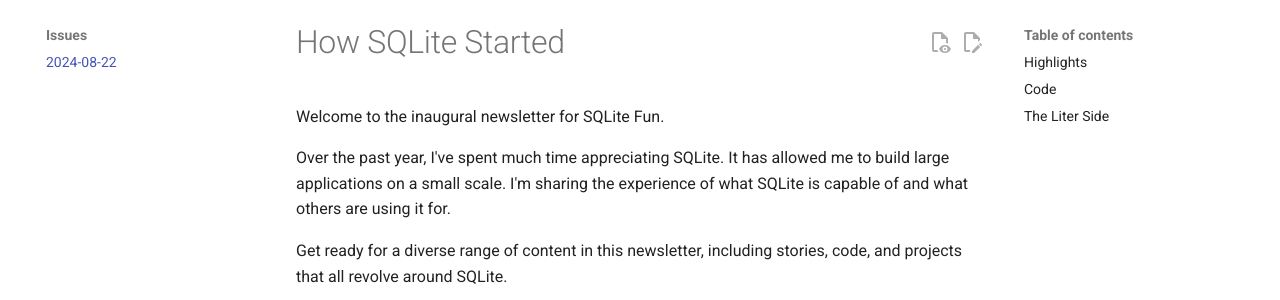
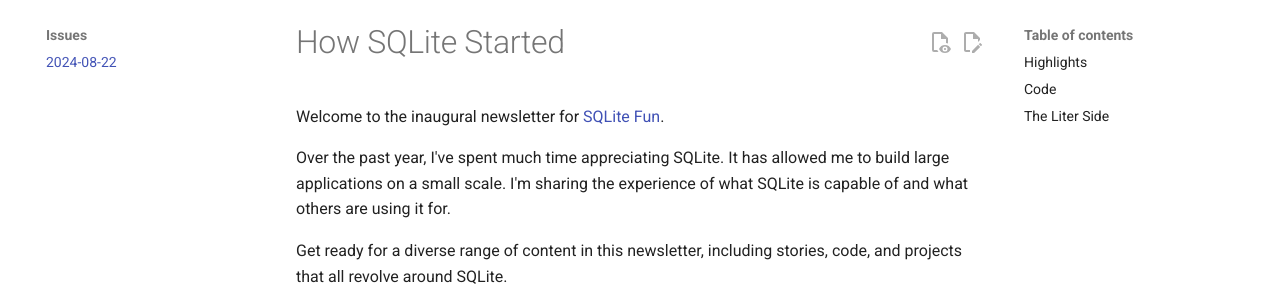
Before and after one commit to jtarchie/sqlite.fun, an MkDocs documentation site: the page built from docs/issues/2024-08-22.md, in a window 1280 px wide and 900 px high. Shown: the part 124-424 px from the top of the window. Built offline with MkDocs 1.6.1 and Material for MkDocs 9.7.7, drawn with Linux system fonts in a browser that asks for light colours; comment, search, counter and statistics services are not loaded; part of the change alters nothing that is shown.

Commit message:
fix link

```diff
--- a/docs/issues/2024-08-22.md
+++ b/docs/issues/2024-08-22.md
@@ -4,7 +4,7 @@ title: 2024-08-22
 
 # How SQLite Started
 
-Welcome to the inaugural newsletter for SQLite Fun.
+Welcome to the inaugural newsletter for [SQLite Fun](https://sqlite.fun).
 
 Over the past year, I've spent much time appreciating SQLite. It has allowed me to build large applications on a small scale. I'm sharing the experience of what SQLite is capable of and what others are using it for.
 
```
